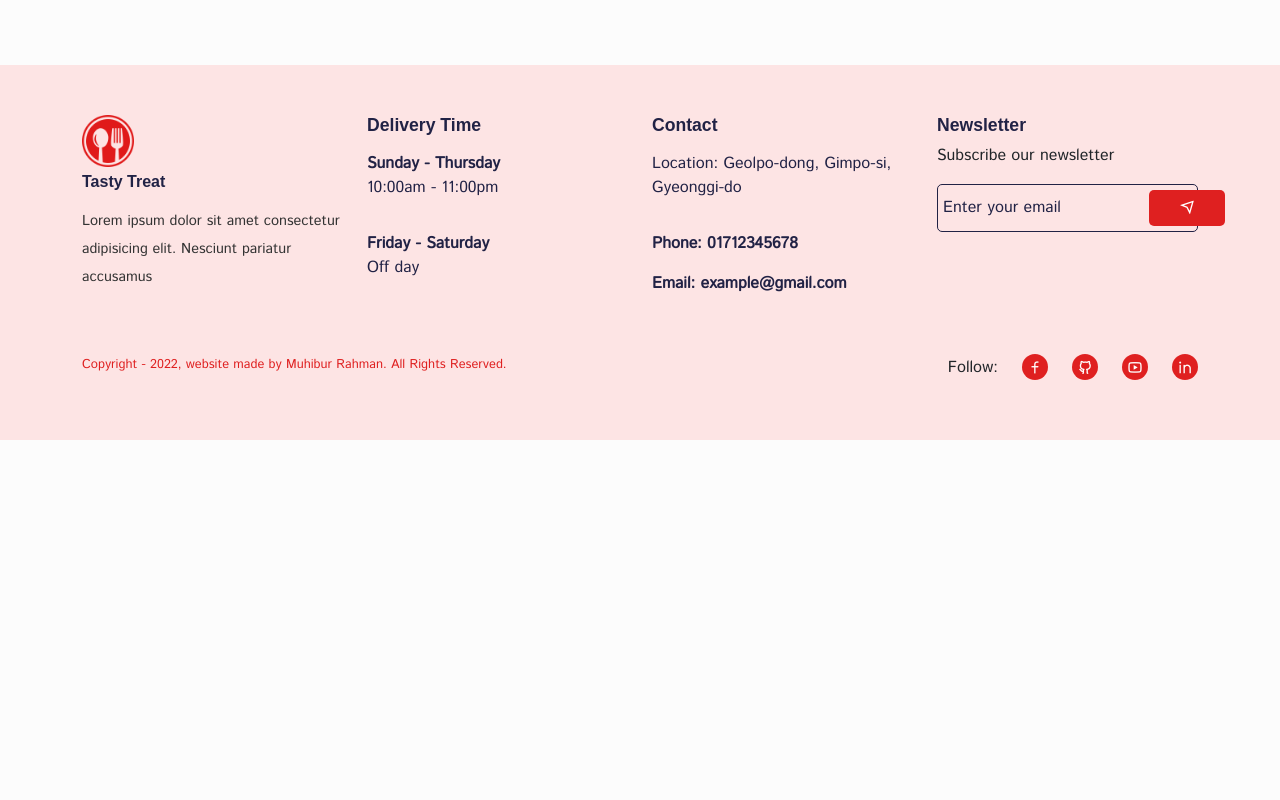
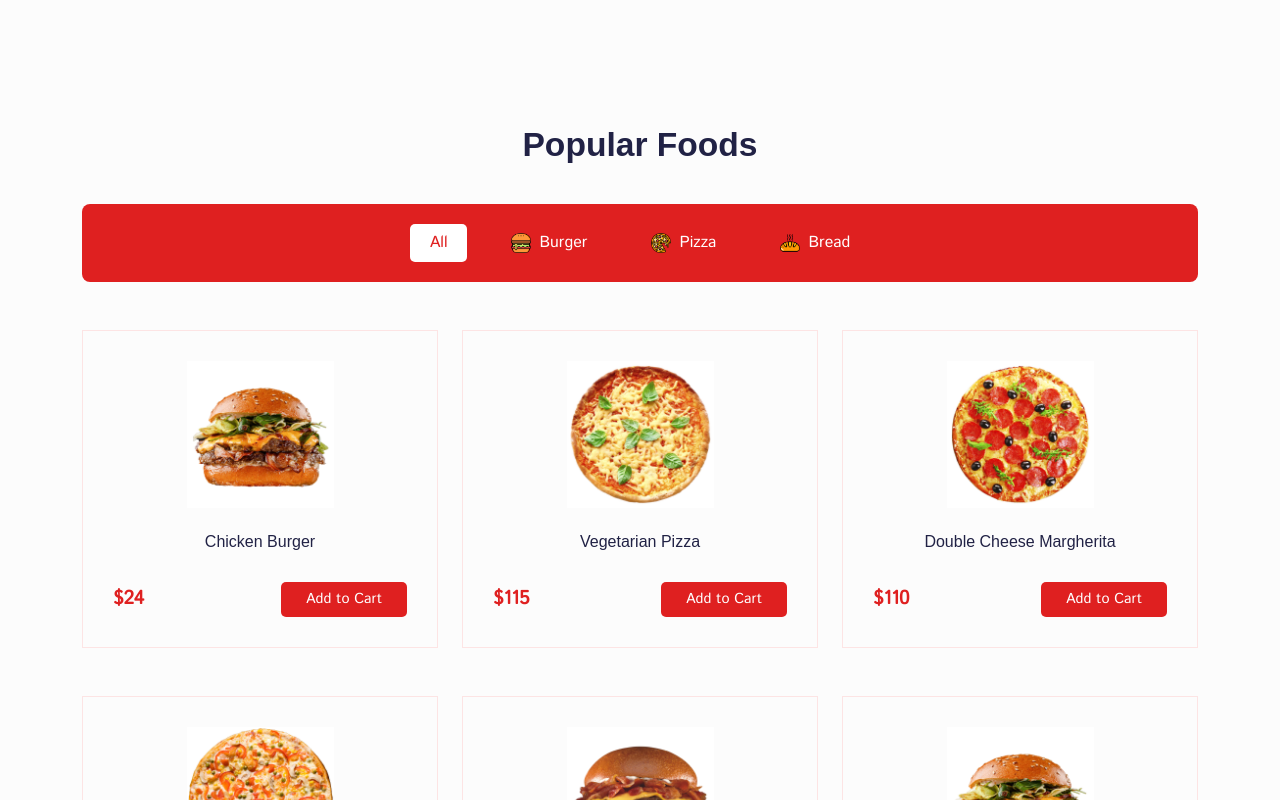
Before and after one commit to rara-record/pizzaman, a React (Create React App) app: page /home in a window 1280 px wide. Shown: the part 1540-2340 px from the top of the page. Before the commit the page ends 1980 px from the top, so only its background shows below. Built offline with nearby package versions, Linux system fonts and the light colour scheme; a web font is replaced by a local one.

Commit message:
[feat] Home 페이지 product-section UI 추가

```diff
--- a/src/pages/Home.jsx
+++ b/src/pages/Home.jsx
@@ -1,15 +1,22 @@
 import React from 'react'
+import products from '../assets/fake-data/products'
 
 import Helmet from '../components/Helmet'
+import Category from '../components/UI/Category'
+import ProductCard from '../components/UI/ProductCard'
+
 import { Link } from 'react-router-dom'
 import { Container, Row, Col } from 'reactstrap'
 
 import heroImg from '../assets/images/hero.png'
-import Category from '../components/UI/Category'
 
 import featureImg01 from '../assets/images/service-01.png'
 import featureImg02 from '../assets/images/service-02.png'
 import featureImg03 from '../assets/images/service-03.png'
+
+import foodCategoryImg01 from '../assets/images/hamburger.png'
+import foodCategoryImg02 from '../assets/images/pizza.png'
+import foodCategoryImg03 from '../assets/images/bread.png'
 
 const featureData = [
   {
@@ -132,6 +139,43 @@
           </Row>
         </Container>
       </section>
+
+      <section className="product">
+        <Container>
+          <Row>
+            <Col lg="12" className="text-center">
+              <h2>Popular Foods</h2>
+            </Col>
+
+            <Col lg="12">
+              <div className="food__category d-flex align-items-center justify-content-center gap-4">
+                <button className="all__btn foodBtnActive">All</button>
+                <button className="d-flex align-items-center gap-2">
+                  <img src={foodCategoryImg01} alt="all-button" />
+                  Burger
+                </button>
+
+                <button className="d-flex align-items-center gap-2">
+                  <img src={foodCategoryImg02} alt="all-button" />
+                  Pizza
+                </button>
+
+                <button className="d-flex align-items-center gap-2">
+                  <img src={foodCategoryImg03} alt="all-button" />
+                  Bread
+                </button>
+              </div>
+            </Col>
+
+            {products &&
+              products.map((item) => (
+                <Col lg="4" md="4" key={item.id} className="mt-5">
+                  <ProductCard item={item} />
+                </Col>
+              ))}
+          </Row>
+        </Container>
+      </section>
     </Helmet>
   )
 }
--- a/src/styles/home/_index.scss
+++ b/src/styles/home/_index.scss
@@ -17,3 +17,32 @@
     color: #777;
   }
 }
+
+.product {
+  .food__category {
+    margin-top: 30px;
+    padding: 20px 0px;
+    background: #df2020;
+    border-radius: 8px;
+    text-align: center;
+
+    button {
+      border: none;
+      outline: none;
+      padding: 7px 20px;
+      background: transparent;
+      color: #fff;
+
+      img {
+        width: 20px;
+        height: 20px;
+      }
+    }
+
+    .foodBtnActive {
+      background: #fff !important;
+      border-radius: 5px;
+      color: #df2020 !important;
+    }
+  }
+}
```
